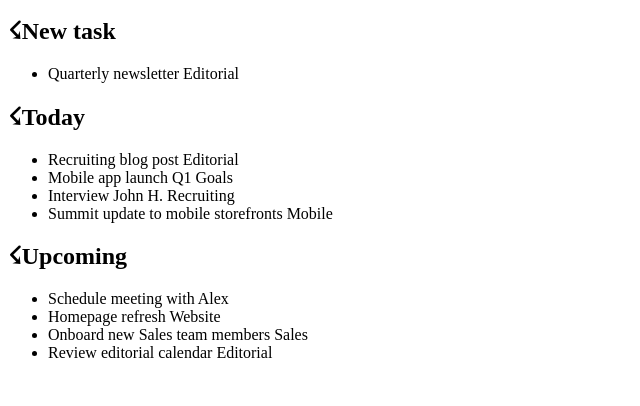
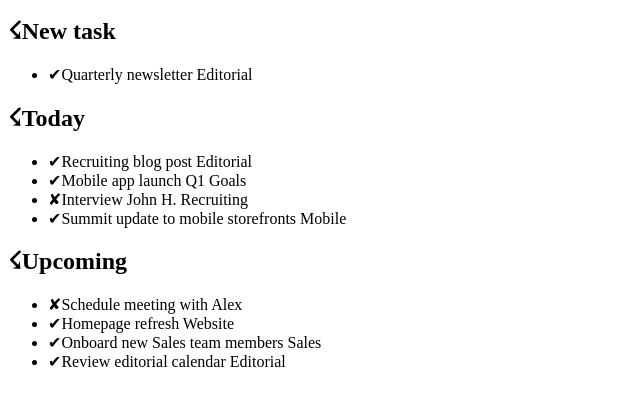
Before and after one commit to Francesco-Valentino/html-css-toboolist, a plain HTML site: page index.html in a window 1280 px wide. Shown: the part 166-572 px from the top of the page, without its empty margins (0-640 px from the left). Drawn offline with Linux system fonts and the light colour scheme.

Commit message:
added symbols in span for every list item in index.html

```diff
--- a/index.html
+++ b/index.html
@@ -30,7 +30,7 @@
 
                 <ul>
                   <li>
-                    Quarterly newsletter <span class="box editorial-box">Editorial</span>
+                    <span class="check done">&#10004;</span>Quarterly newsletter <span class="box editorial-box">Editorial</span>
                   </li>
                 </ul>
 
@@ -40,19 +40,19 @@
 
                 <ul>
                     <li>
-                        Recruiting blog post <span class="box editorial-box">Editorial</span>
+                        <span class="check done">&#10004;</span>Recruiting blog post <span class="box editorial-box">Editorial</span>
                     </li>
 
                     <li>
-                        Mobile app launch <span class="box q1-goals-box">Q1 Goals</span>
+                        <span class="check done">&#10004;</span>Mobile app launch <span class="box q1-goals-box">Q1 Goals</span>
                     </li>
 
                     <li>
-                        Interview John H. <span class="box recruiting-box">Recruiting</span>
+                        <span class="check undone">&#10008;</span>Interview John H. <span class="box recruiting-box">Recruiting</span>
                     </li>
 
                     <li>
-                        Summit update to mobile storefronts <span class="box mobile-box">Mobile</span>
+                        <span class="check done">&#10004;</span>Summit update to mobile storefronts <span class="box mobile-box">Mobile</span>
                     </li>
                 </ul>
 
@@ -62,19 +62,19 @@
 
                 <ul>
                     <li>
-                        Schedule meeting with Alex
+                        <span class="check undone">&#10008;</span>Schedule meeting with Alex
                     </li>
 
                     <li>
-                        Homepage refresh <span class="box website-box">Website</span>
+                        <span class="check done">&#10004;</span>Homepage refresh <span class="box website-box">Website</span>
                     </li>
 
                     <li>
-                        Onboard new Sales team members <span class="box sales-box">Sales</span>
+                        <span class="check done">&#10004;</span>Onboard new Sales team members <span class="box sales-box">Sales</span>
                     </li>
 
                     <li>
-                        Review editorial calendar <span class="box
+                        <span class="check done">&#10004;</span>Review editorial calendar <span class="box
                         editorial-box">Editorial</span>
                     </li>
                 </ul>
```
